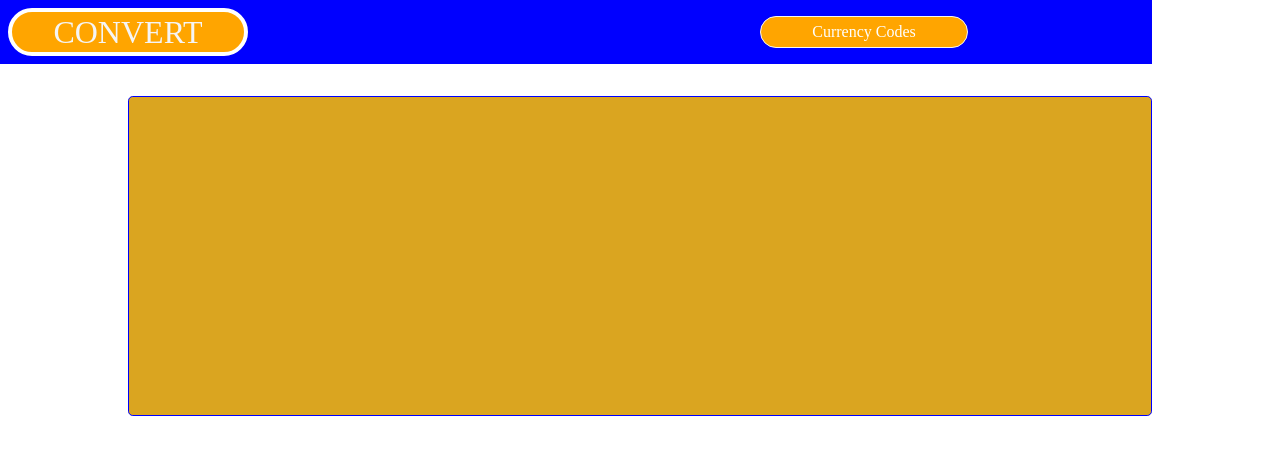
After one commit to CalebMacLean/currency_converter, a Flask app: page /currency-codes in a window 1280 px wide. The commit adds this page. Shown: the top 455 px of the page. Run offline with Flask 3, Linux system fonts and the light colour scheme; data that the repository does not hold is empty.

Commit message:
Its done

```diff
--- a/app.py
+++ b/app.py
@@ -16,7 +16,7 @@ toolbar = DebugToolbarExtension(app)
 
 
 # Application
-@app.route('/')
+@app.route('/', endpoint='home')
 def view_home():
     """Renders home page template"""
     return render_template("home.html")
@@ -61,11 +61,12 @@ def get_converted_answer():
         flash("Error in currency conversion API request.", category="error")
         return redirect('/')
 
-@app.route('currency-codes')
+@app.route('/currency-codes', endpoint='currency-codes')
 def view_curr_codes():
     """Page that list out valid currency codes to convert"""
 
     symbols_response = requests.get('https://api.exchangerate.host/symbols')
     symbols_data = symbols_response.json()
 
-    return render_template('codes.html', curr_code = symbols_data['symbols'])
+    return render_template('codes.html', curr_codes = symbols_data['symbols'],
+                           descriptions = [symbols_data['symbols'][code]['description'] for code in symbols_data['symbols']])
--- a/static/style.css
+++ b/static/style.css
@@ -111,6 +111,9 @@ main {
 
 .form-btn {
     background-color: blue;
+    grid-column: second;
+    color: white;
+    font-size: 1.75rem;
 }
 /* Flash Messages Styles */
 .error {
@@ -128,3 +131,27 @@ main {
     color: black;
     font-size: 2.5rem;
 }
+
+/* Currency Codes Page */
+.code-wrapper {
+    width: 80vw;
+    min-width: 20rem;
+    height: fit-content;
+    min-height: 20rem;
+    padding: 0.5rem;
+    display: grid;
+    grid-gap: 0.8rem;
+    justify-content: stretch;
+    align-items: stretch;
+    grid-template-columns:
+    [first] 1fr
+    [second] 1fr
+    [third] 1fr;
+    grid-template-rows:
+    [inputs] 1fr
+    [button] 1fr;
+    grid-auto-flow: row;
+    background-color: goldenrod;
+    border: 0.1rem solid blue;
+    border-radius: 0.3rem;
+}
--- a/templates/base.html
+++ b/templates/base.html
@@ -8,9 +8,9 @@
 </head>
 <body>
     <header>
-        <span class="logo center">CONVERT</span>
+        <a href="{{ url_for('home') }}" class="logo center">CONVERT</a>
         <nav class="center">
-            <a href="#" class="center">Currency Codes</a>
+            <a href="{{ url_for('currency-codes') }}" class="center">Currency Codes</a>
         </nav>
     </header>
     <main>
@@ -18,7 +18,7 @@
             {% block content %}
             {% endblock %}
         </section>
-        <section id="message-wrapper">
+        <section id="message-wrapper" class="center">
             {% with messages = get_flashed_messages(with_categories=true) %}
                 {% if messages %}
                     <ul>
--- /dev/null
+++ b/templates/codes.html
@@ -0,0 +1,13 @@
+{% extends 'base.html' %}
+
+{% block title %}Currency Codes{% endblock %}
+
+{% block content %}
+
+<div class="code-wrapper">
+        {% for code in curr_codes %}
+        <span class="code">{{ code }} : {{ descriptions[loop.index0] }}</span>
+        {% endfor %}
+    </div>
+
+{% endblock %}
```
Also changed, not shown: tests/test.py (added, +40 -0 lines).
